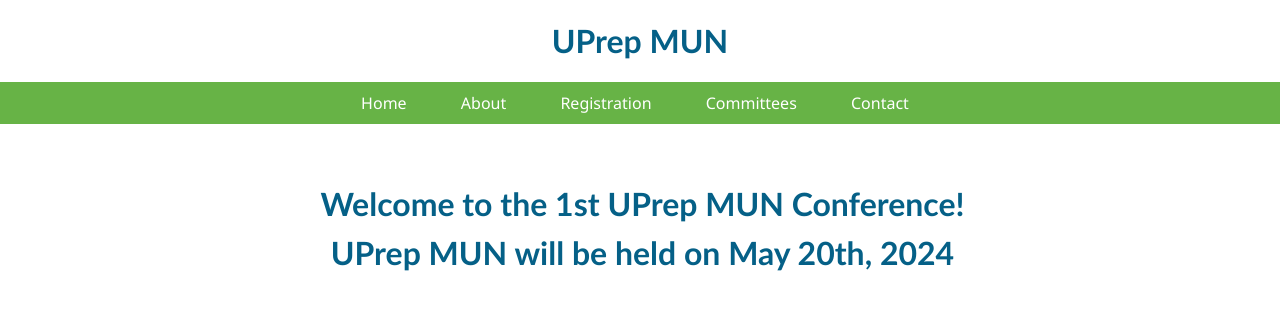
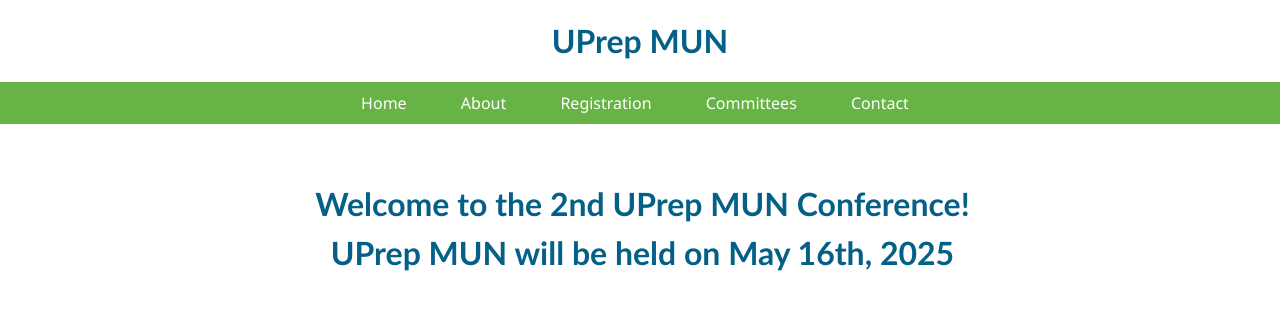
Before and after one commit to AnoushaMukherjee/UPrepMUN-website, a Flask app: page /templates/index in a window 1280 px wide. Shown: the top 333 px of the page. Run offline with Flask 3, Linux system fonts and the light colour scheme.

Commit message:
Update index.html

```diff
--- a/templates/index.html
+++ b/templates/index.html
@@ -131,8 +131,8 @@
     </nav>
     <div class="container">
         <div class="about-MUN">
-            <h2><b>Welcome to the 1st UPrep MUN Conference!</b></h2>
-            <h2><b>UPrep MUN will be held on May 20th, 2024</b></h2>
+            <h2><b>Welcome to the 2nd UPrep MUN Conference!</b></h2>
+            <h2><b>UPrep MUN will be held on May 16th, 2025</b></h2>
         </div>
     </div>
     <div class="image-container">
```
